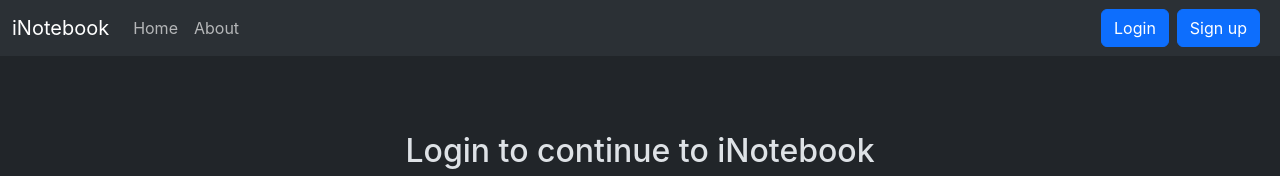
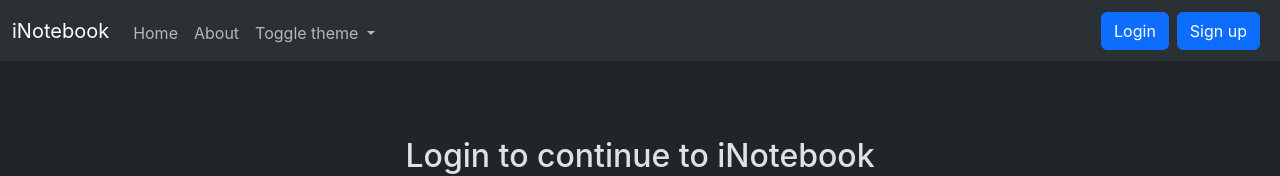
Before and after one commit to SapanSidhwani/graphical-password-authentication, a React (Create React App) app: page /login in a window 1280 px wide. Shown: the top 176 px of the page. Built offline with nearby package versions, Linux system fonts and the light colour scheme; no server answers.

Commit message:
Toggle theme button

```diff
--- a/public/index.html
+++ b/public/index.html
@@ -1,5 +1,5 @@
 <!DOCTYPE html>
-<html lang="en" data-bs-theme="dark" style="min-width: 630px;">
+<html lang="en" id="html" data-bs-theme="dark" style="min-width: 630px;">
   <head>
     <meta charset="utf-8" />
     <!-- Bootstrap CSS -->
--- a/src/components/Navbar.js
+++ b/src/components/Navbar.js
@@ -7,8 +7,24 @@
     const handleLogout = () => {
         localStorage.removeItem('token');
         navigate('/login');
+    };
+    var changeTheme = (e) => {
+
+        var html = document.getElementById('html');
+        var light = document.getElementById('light');
+        var dark = document.getElementById('dark');
+
+        html.setAttribute('data-bs-theme', e.target.id);
+        if (html.getAttribute('data-bs-theme') === 'light') {
+            dark.classList.remove('active');
+            light.classList.add('active');
+        }
+        else {
+            light.classList.remove('active');
+            dark.classList.add('active');
+        }
     }
-  return (
+    return (
         <nav className="navbar navbar-expand-lg bg-body-tertiary">
             <div className="container-fluid">
                 <Link className="navbar-brand" to="/">iNotebook</Link>
@@ -17,21 +33,28 @@
                 </button>
                 <div className="collapse navbar-collapse" id="navbarSupportedContent">
                     <ul className="navbar-nav me-auto mb-2 mb-lg-0">
-                        <li className="nav-item">
-                            <Link className={`nav-link ${ location.pathname === '/' ? "active" : "" }`} aria-current="page" to="/">Home</Link>
+                        <li className="nav-item" style={{ marginTop: '5px' }}>
+                            <Link className={`nav-link ${location.pathname === '/' ? "active" : ""}`} aria-current="page" to="/">Home</Link>
                         </li>
-                        <li className="nav-item">
-                            <Link className={`nav-link ${ location.pathname === '/about' ? "active" : "" }`} to="/about">About</Link>
+                        <li className="nav-item" style={{ marginTop: '5px' }}>
+                            <Link className={`nav-link ${location.pathname === '/about' ? "active" : ""}`} to="/about">About</Link>
+                        </li>
+                        <li className="nav-item dropdown" style={{ marginTop: '5px' }}>
+                            <a className="nav-link dropdown-toggle" data-bs-toggle="dropdown" href='/3333' aria-expanded="false">Toggle theme&nbsp;</a>
+                            <ul className="dropdown-menu mb-2" style={{ maxWidth: '100px' }}>
+                                <li><button type="button" className="dropdown-item d-flex align-items-center" id='light' onClick={changeTheme}>Light</button></li>
+                                <li><button type="button" className="dropdown-item d-flex align-items-center active" id='dark' onClick={changeTheme}>Dark</button> </li>
+                            </ul>
                         </li>
                     </ul>
                     {!localStorage.getItem('token') ? <form className="d-flex" role="search">
                         <Link to="/login" className="btn btn-primary">Login</Link>
                         <Link to="/signup" className="mx-2 btn btn-primary">Sign up</Link>
-                    </form> : <button className="btn btn-primary" onClick={handleLogout}>Logout</button> }
+                    </form> : <button className="btn btn-primary" onClick={handleLogout}>Logout</button>}
                 </div>
             </div>
         </nav>
-  )
+    )
 }
 
 export default Navbar
```
